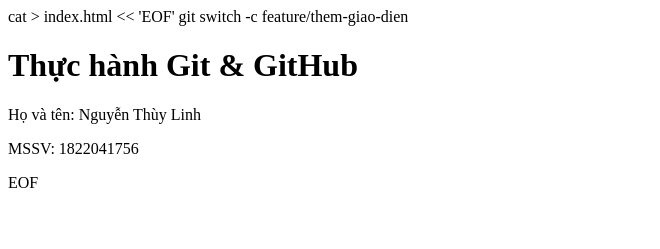
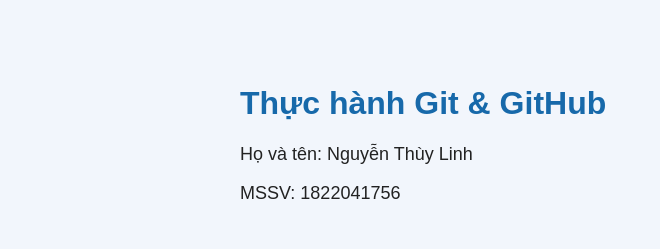
Before and after one commit to 1822041756-netizen/ThucHanhGit_1822041756, a plain HTML site: page index.html in a window 1280 px wide. Shown: the whole page, without its empty margins (0-660 px from the left). Drawn offline with Linux system fonts and the light colour scheme.

Commit message:
fix: Clean HTML and link CSS

```diff
--- a/index.html
+++ b/index.html
@@ -1,16 +1,14 @@
-cat > index.html << 'EOF'
 <!DOCTYPE html>
 <html lang="vi">
 <head>
-git switch -c feature/them-giao-dien
     <meta charset="UTF-8">
     <meta name="viewport" content="width=device-width, initial-scale=1.0">
     <title>Thực hành Git - 1822041756</title>
+    <link rel="stylesheet" href="style.css">
 </head>
 <body>
-    <h1>Thực hành Git & GitHub</h1>
+    <h1>Thực hành Git &amp; GitHub</h1>
     <p>Họ và tên: Nguyễn Thùy Linh</p>
     <p>MSSV: 1822041756</p>
 </body>
 </html>
-EOF
```
